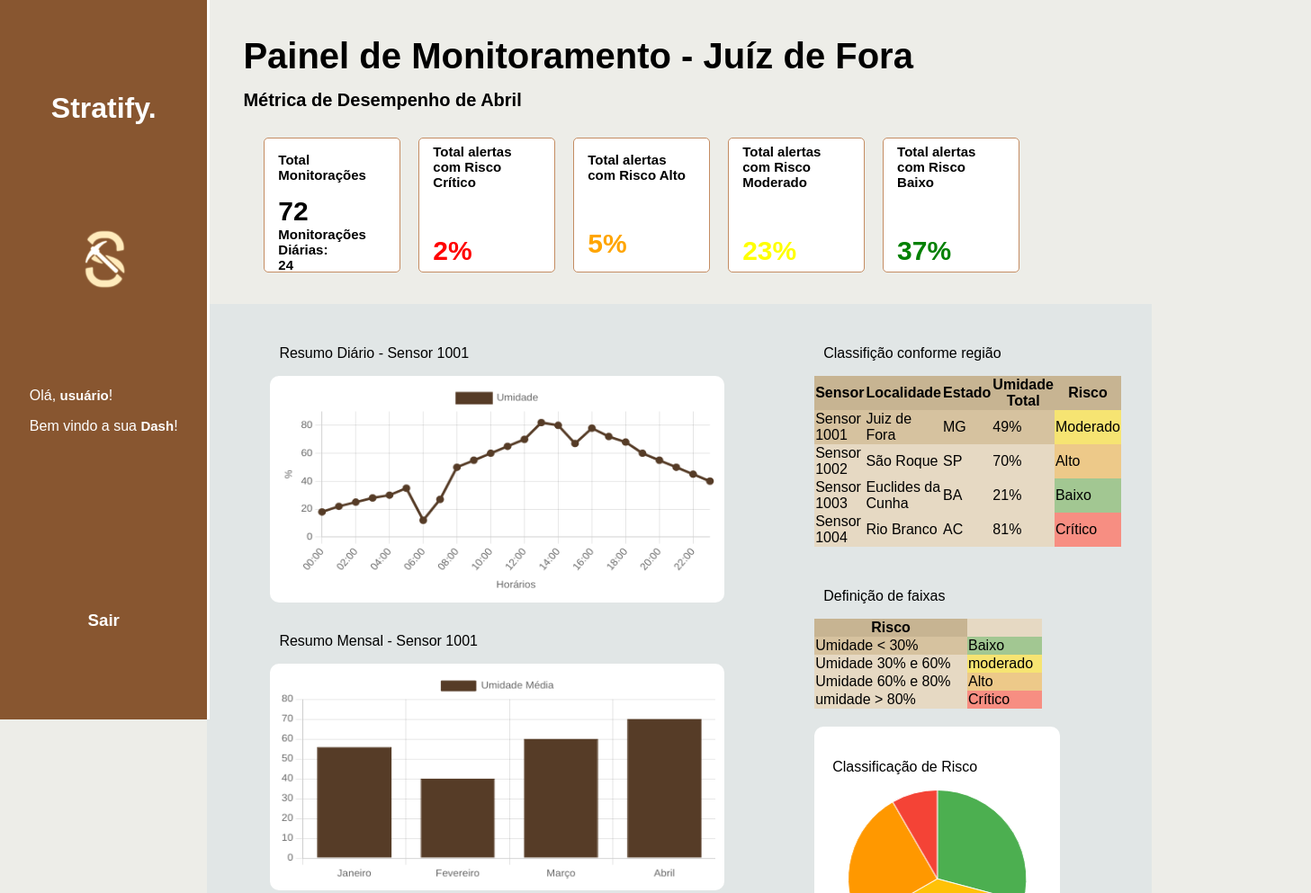
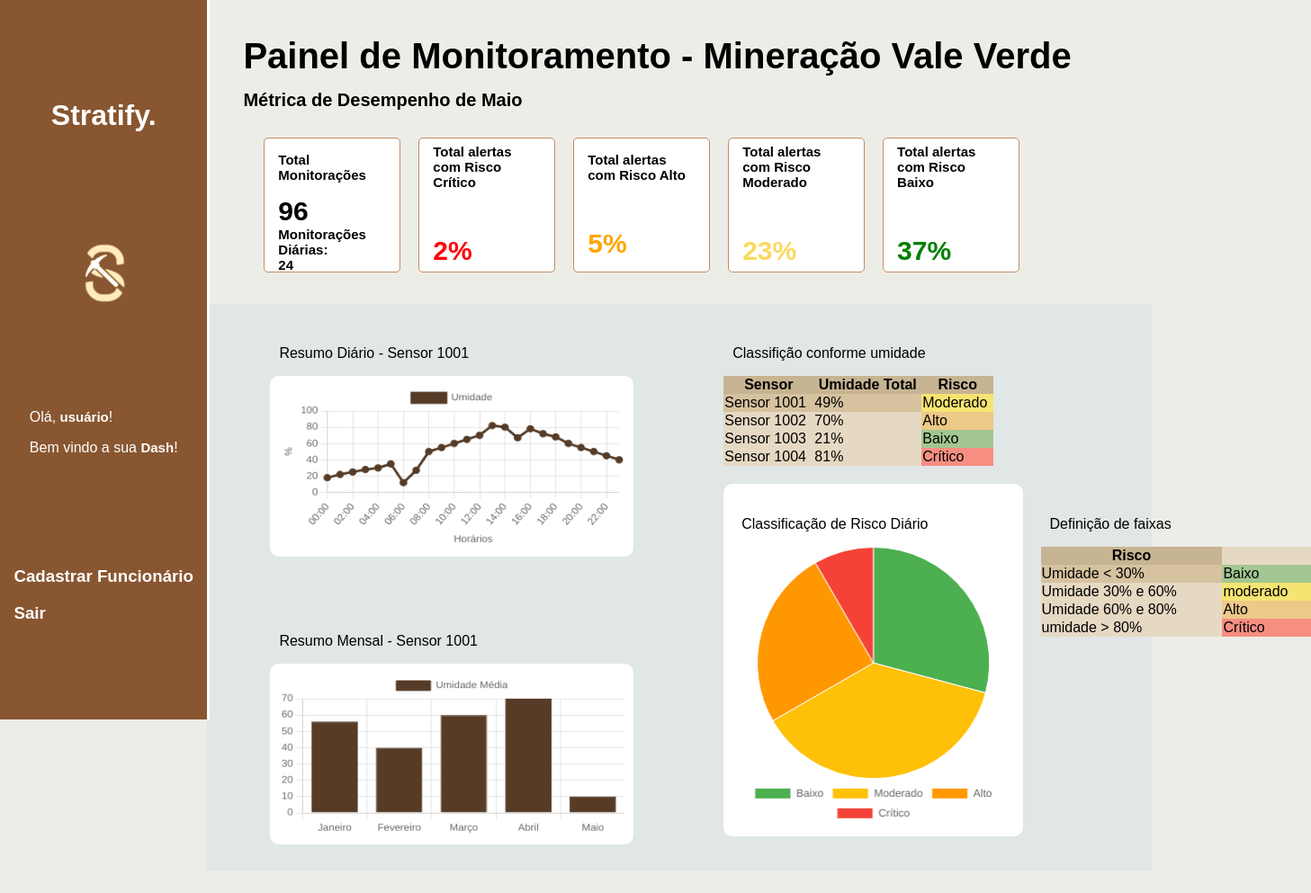
Before and after one commit to StratifyTellus/Stratify-Tellus, a plain HTML site: page Algoritimos/dashboard.html in a window 1280 px wide. Shown: the top 993 px of the page at 90% size, 1457 px wide, since content can reach past the window. After the commit the page ends 968 px from the top, so only its background shows below. Drawn offline with nearby package versions, Linux system fonts and the light colour scheme; a web font is replaced by a local one.

Commit message:
dashboard finalizada

```diff
--- a/Algoritimos/dashboard.html
+++ b/Algoritimos/dashboard.html
@@ -4,7 +4,7 @@
 <head>
     <meta charset="UTF-8">
     <meta name="viewport" content="width=device-width, initial-scale=1.0">
-    <title>Dashboard</title>
+    <title>Stratify | Dashboard</title>
     <link rel="stylesheet" href="style2.css">
     <link href="https://fonts.cdnfonts.com/css/telegraf" rel="stylesheet">
     <script src="https://cdn.jsdelivr.net/npm/chart.js"></script>
@@ -12,7 +12,6 @@
 
 
 <body>
-
     <div class="janela">
         <div class="header-left">
             <h1>Stratify.</h1>
@@ -21,24 +20,25 @@
                 <p>Olá, <span>usuário</span>!</p>
                 <p>Bem vindo a sua <span>Dash</span>!</p>
             </div>
-            <div class="btn-cadastro-func">
-                <a id="btnCadastrar" style="display: none;" href="cadastroUser.html">Cadastrar Funcionários</a>
-            </div>
+            <div class="btn-logout"">
+                <a href=" cadastroUser.html">
+                <h3>Cadastrar Funcionário</h3>
+                </a>
                 <div class="btn-logout" onclick="limparSessao()">
                     <a href="index.html">
                         <h3>Sair</h3>
                     </a>
                 </div>
-
+            </div>
         </div>
 
         <div class="container-dashboard">
-            <p class="titulo-dashboard">Painel de Monitoramento - Juíz de Fora</p>
-            <p class="metrica-dashboard">Métrica de Desempenho de Abril</p>
+            <p class="titulo-dashboard">Painel de Monitoramento - Mineração Vale Verde</p>
+            <p class="metrica-dashboard">Métrica de Desempenho de Maio</p>
             <div class="kpis">
                 <div class="card-kpi">
                     <p class="card">Total Monitorações</p>
-                    <span class="valor">72</span>
+                    <span class="valor">96</span>
                     <span>Monitorações Diárias:</span>
                     <span>24</span>
                 </div>
@@ -55,7 +55,7 @@
                 </div>
                 <div class="card-kpi">
                     <h2 class="card">Total alertas com Risco Moderado<br><br>
-                        <span class="valor" style="color: yellow;"><b></b><br>23%</span>
+                        <span class="valor" style="color: rgb(251, 217, 93);"><b></b><br>23%</span>
                     </h2>
                 </div>
                 <div class="card-kpi">
@@ -89,14 +89,12 @@
                     <div class="lado-tabelas">
                         <div class="div-tabela">
                             <div class="titulo-grafico">
-                                <p>Classifição conforme região</p>
+                                <p>Classifição conforme umidade</p>
                             </div>
                             <table>
                                 <thead>
                                     <tr>
                                         <th>Sensor</th>
-                                        <th>Localidade</th>
-                                        <th>Estado</th>
                                         <th>Umidade Total</th>
                                         <th>Risco</th>
                                     </tr>
@@ -104,35 +102,38 @@
                                 <tbody>
                                     <tr class="regiao-selecionada">
                                         <td>Sensor 1001</td>
-                                        <td>Juiz de Fora</td>
-                                        <td>MG</td>
                                         <td>49%</td>
                                         <td class="moderado">Moderado</td>
                                     </tr>
                                     <tr>
                                         <td>Sensor 1002</td>
-                                        <td>São Roque</td>
-                                        <td>SP</td>
                                         <td>70%</td>
                                         <td class="alto">Alto</td>
                                     </tr>
                                     <tr>
                                         <td>Sensor 1003</td>
-                                        <td>Euclides da Cunha</td>
-                                        <td>BA</td>
                                         <td>21%</td>
                                         <td class="baixo">Baixo</td>
                                     </tr>
                                     <tr>
                                         <td>Sensor 1004</td>
-                                        <td>Rio Branco</td>
-                                        <td>AC</td>
                                         <td>81%</td>
                                         <td class="critico">Crítico</td>
                                     </tr>
                                 </tbody>
                             </table>
                         </div>
+                        <!-- Gráfico de Pizza-->
+                        <div class="card-grafico2">
+                            <div class="div-grafico2">
+                                <div class="grafico-pizza">
+                                    <div class="titulo-grafico">
+                                        <p>Classificação de Risco Diário</p>
+                                    </div>
+                                    <canvas id="myChart3" class="grafico3"></canvas>
+                                </div>
+                            </div>
+
                             <div class="div-tabela">
                                 <div class="titulo-grafico">
                                     <p>Definição de faixas</p>
@@ -163,18 +164,8 @@
                                     </tbody>
                                 </table>
                             </div>
+                        </div>
 
-                        <!-- Gráfico de Pizza-->
-                        <div class="card-grafico2">
-                            <div class="div-grafico2">
-                                <div class="grafico-pizza">
-                                    <div class="titulo-grafico">
-                                        <p>Classificação de Risco</p>
-                                    </div>
-                                    <canvas id="myChart3" class="grafico3"></canvas>
-                                </div>
-                            </div>
-                        </div>
                     </div>
                 </div>
             </div>
@@ -223,12 +214,12 @@
     new Chart(ctx2, {
         type: 'bar',
         data: {
-            labels: ['Janeiro', 'Fevereiro', 'Março', 'Abril'],
+            labels: ['Janeiro', 'Fevereiro', 'Março', 'Abril', 'Maio'],
             datasets: [{
                 label: 'Umidade Média',
                 borderColor: '#563c27',
                 backgroundColor: '#563c27',
-                data: ['56', '40', '60', '70', '80', '30', '40', '30', '20'],
+                data: ['56', '40', '60', '70', '10'],
                 borderWidth: 1
             }
             ]
@@ -268,25 +259,7 @@
             }
         }
     });
-
-    function aparecerBotao() {
-        let usuario = JSON.parse(localStorage.getItem("usuarioLogado"));
-
-
-        if (usuario.perfil == 'administrador') {
-            // Se for admin, mostra o botão
-            btnCadastrar.style.display = 'block';
-        } else {
-            // Se não for admin, garante que o botão fique escondido
-            btnCadastrar.style.display = 'none';
-        }
-
-    }
-    window.onload = aparecerBotao;
-
-
 </script>
-
 
 <script>
     const myChart = new Chart(
--- a/Algoritimos/style2.css
+++ b/Algoritimos/style2.css
@@ -120,10 +120,20 @@ span {
 .card-grafico {
     height: auto;
     margin-left: 50px;
-    width: 50%;
+    width: 40%;
     display: flex;
     flex-direction: column;
     gap: 50px;
+}
+
+.card-grafico2 {
+    height: auto;
+    width: 70%;
+    display: flex;
+    flex-direction: row;
+    justify-content: baseline;
+    align-items: baseline;
+    gap: 20px;
 }
 
 .banner1, .banner2 {
@@ -153,6 +163,7 @@ span {
     padding: 10px;
     background-color: #ffffff;
     border-radius: 10px;
+
 }
 
 .div-grafico2 {
@@ -160,10 +171,11 @@ span {
     flex-direction: column;
     align-items: center;
     margin-bottom: 0;
+
 }
 
 .grafico-pizza {
-    width: 100%;
+    width: 94%;
     max-width: 400px;
     margin: 0 auto;
     background-color: #fff;
@@ -173,11 +185,16 @@ span {
 
 .div-tabela {
     display: flex;
+    width: 100%;
     flex-direction: column;
 }
 
+.div-tabela tr {
+    margin-right: 320px;
+}
+
 table {
-    width: 100%;
+    width: 300px;
     border-collapse: collapse;
     font-family: 'Telegraf', sans-serif;
     background-color: #e6d9c3;
```
Lines whose indentation alone changed are shown as unchanged.
